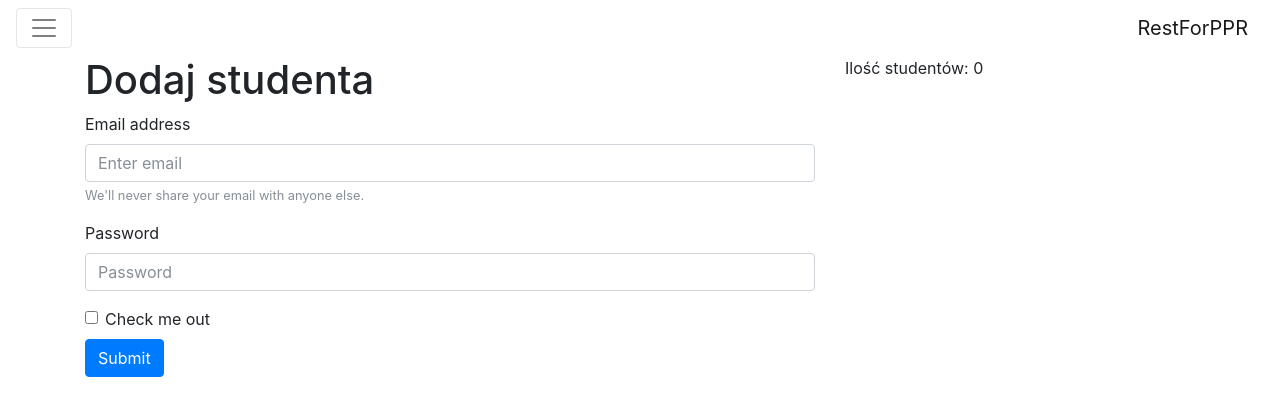
After one commit to estero123/RestForPPR, a Spring Boot app: page /dodaj-studenta in a window 1280 px wide. The commit adds this page. Shown: the top 416 px of the page. Run offline with Spring Boot 4, Linux system fonts and the light colour scheme; some libraries are stand-ins or nearby versions.

Commit message:
Added some frontend

```diff
--- a/build.gradle
+++ b/build.gradle
@@ -13,7 +13,6 @@ dependencies {
     compile group: 'org.springframework.boot', name: 'spring-boot-starter-web', version: '1.5.6.RELEASE'
     compile group: 'org.springframework.boot', name: 'spring-boot-starter-thymeleaf', version: '1.5.6.RELEASE'
     compile group: 'org.springframework.boot', name: 'spring-boot-starter-data-jpa', version: '1.5.6.RELEASE'
-//    https://mvnrepository.com/artifact/org.postgresql/postgresql
     compile group: 'org.postgresql', name: 'postgresql', version: '42.1.4'
 
 }
--- /dev/null
+++ b/src/main/java/com/tylkowski/controller/AdminController.java
@@ -0,0 +1,29 @@
+package com.tylkowski.controller;
+
+import com.tylkowski.repository.StudentRepository;
+import com.tylkowski.service.GroupService;
+import com.tylkowski.service.StudentService;
+import org.springframework.beans.factory.annotation.Autowired;
+import org.springframework.stereotype.Controller;
+import org.springframework.ui.Model;
+import org.springframework.web.bind.annotation.RequestMapping;
+
+@Controller
+public class AdminController {
+    @Autowired
+    private StudentService studentService;
+    @Autowired
+    private GroupService groupService;
+
+    @RequestMapping("/dodaj-studenta")
+    public String addStudentPage(Model model) {
+        model.addAttribute("studentsAmount", studentService.count());
+        return "addStudent";
+    }
+
+    @RequestMapping("/dodaj-grupe")
+    public String addGroupPage(Model model) {
+        model.addAttribute("groupsAmount", groupService.count());
+        return "addGroup";
+    }
+}
--- a/src/main/java/com/tylkowski/controller/ControllerRest.java
+++ b/src/main/java/com/tylkowski/controller/ControllerRest.java
@@ -5,6 +5,8 @@ import com.tylkowski.entity.Student;
 import com.tylkowski.service.GroupService;
 import com.tylkowski.service.StudentService;
 import org.springframework.beans.factory.annotation.Autowired;
+import org.springframework.data.domain.PageRequest;
+import org.springframework.data.domain.Sort;
 import org.springframework.web.bind.annotation.PathVariable;
 import org.springframework.web.bind.annotation.RequestMapping;
 import org.springframework.web.bind.annotation.RequestParam;
--- a/src/main/java/com/tylkowski/entity/Group.java
+++ b/src/main/java/com/tylkowski/entity/Group.java
@@ -11,8 +11,6 @@ public class Group {
 
     @Id
     @GeneratedValue(strategy = GenerationType.IDENTITY)
-//    @GenericGenerator(strategy = GenerationType.AUTO)
-//    @GenericGenerator(strategy = GenerationType.IDENTITY)
     private long id;
 
     @Column(name = "groupName")
--- a/src/main/java/com/tylkowski/repository/GroupRepository.java
+++ b/src/main/java/com/tylkowski/repository/GroupRepository.java
@@ -2,6 +2,7 @@ package com.tylkowski.repository;
 
 import com.tylkowski.entity.Group;
 import org.springframework.data.repository.CrudRepository;
+import org.springframework.data.repository.PagingAndSortingRepository;
 
-public interface GroupRepository extends CrudRepository<Group, Long> {
+public interface GroupRepository extends PagingAndSortingRepository<Group, Long> {
 }
--- a/src/main/java/com/tylkowski/repository/StudentRepository.java
+++ b/src/main/java/com/tylkowski/repository/StudentRepository.java
@@ -2,7 +2,8 @@ package com.tylkowski.repository;
 
 import com.tylkowski.entity.Student;
 import org.springframework.data.repository.CrudRepository;
+import org.springframework.data.repository.PagingAndSortingRepository;
 
 
-public interface StudentRepository extends CrudRepository<Student, Long> {
+public interface StudentRepository extends PagingAndSortingRepository<Student, Long> {
 }
--- a/src/main/java/com/tylkowski/service/GroupService.java
+++ b/src/main/java/com/tylkowski/service/GroupService.java
@@ -1,11 +1,15 @@
 package com.tylkowski.service;
 
 import com.tylkowski.entity.Group;
+import org.springframework.data.domain.Pageable;
+
 
 public interface GroupService {
     void save(Group group);
     void save(Iterable<Group> groupList);
     Iterable<Group> findAll();
+    Iterable<Group> findAll(Pageable pageable);
     Group findOne(Long groupId);
+    long count();
 
 }
--- a/src/main/java/com/tylkowski/service/StudentService.java
+++ b/src/main/java/com/tylkowski/service/StudentService.java
@@ -3,7 +3,10 @@ package com.tylkowski.service;
 import com.tylkowski.entity.Student;
 import com.tylkowski.repository.StudentRepository;
 import org.springframework.beans.factory.annotation.Autowired;
+import org.springframework.data.domain.Pageable;
+import org.springframework.data.domain.Sort;
 import org.springframework.stereotype.Service;
+
 
 import java.util.List;
 
@@ -12,5 +15,7 @@ public interface StudentService {
     void save(Student student);
     void save(List<Student> studentList);
     Iterable<Student> findAll();
+    Iterable<Student> findAll(Pageable pageable);
     Student findOne(long studentId);
+    long count();
 }
--- /dev/null
+++ b/src/main/resources/templates/addStudent.html
@@ -0,0 +1,41 @@
+<!DOCTYPE html>
+<html lang="en" xmlns:th="http://www.w3.org/1999/xhtml">
+<head>
+    <title>Dodaj studenta</title>
+    <meta http-equiv="Content-Type" content="text/html; charset=UTF-8" />
+    <meta name="viewport" content="width=device-width, initial-scale=1, shrink-to-fit=no"/>
+    <link rel="stylesheet" href="https://maxcdn.bootstrapcdn.com/bootstrap/4.0.0-beta.2/css/bootstrap.min.css" integrity="sha384-PsH8R72JQ3SOdhVi3uxftmaW6Vc51MKb0q5P2rRUpPvrszuE4W1povHYgTpBfshb" crossorigin="anonymous"/>
+</head>
+<body>
+<div th:replace="fragments/header :: header">...</div>
+<div class="container">
+<div class="row">
+    <div class="col-sm-8">
+        <h1>Dodaj studenta</h1>
+        <form>
+            <div class="form-group">
+                <label for="exampleInputEmail1">Email address</label>
+                <input type="email" class="form-control" id="exampleInputEmail1" aria-describedby="emailHelp" placeholder="Enter email"/>
+                <small id="emailHelp" class="form-text text-muted">We'll never share your email with anyone else.</small>
+            </div>
+            <div class="form-group">
+                <label for="exampleInputPassword1">Password</label>
+                <input type="password" class="form-control" id="exampleInputPassword1" placeholder="Password"/>
+            </div>
+            <div class="form-check">
+                <label class="form-check-label">
+                    <input type="checkbox" class="form-check-input"/>
+                    Check me out
+                </label>
+            </div>
+            <button type="submit" class="btn btn-primary">Submit</button>
+        </form>
+    </div>
+    <div class="col-sm-4"><p th:text="'Ilość studentów: ' + ${studentsAmount}"></p></div>
+</div>
+</div>
+<script src="https://code.jquery.com/jquery-3.2.1.slim.min.js" integrity="sha384-KJ3o2DKtIkvYIK3UENzmM7KCkRr/rE9/Qpg6aAZGJwFDMVNA/GpGFF93hXpG5KkN" crossorigin="anonymous"></script>
+<script src="https://cdnjs.cloudflare.com/ajax/libs/popper.js/1.12.3/umd/popper.min.js" integrity="sha384-vFJXuSJphROIrBnz7yo7oB41mKfc8JzQZiCq4NCceLEaO4IHwicKwpJf9c9IpFgh" crossorigin="anonymous"></script>
+<script src="https://maxcdn.bootstrapcdn.com/bootstrap/4.0.0-beta.2/js/bootstrap.min.js" integrity="sha384-alpBpkh1PFOepccYVYDB4do5UnbKysX5WZXm3XxPqe5iKTfUKjNkCk9SaVuEZflJ" crossorigin="anonymous"></script>
+</body>
+</html>
--- /dev/null
+++ b/src/main/resources/templates/fragments/header.html
@@ -0,0 +1,15 @@
+<div th:fragment="header" xmlns:th="http://www.w3.org/1999/xhtml">
+    <nav class="navbar navbar-toggleable-md navbar-light bg-faded">
+        <button class="navbar-toggler navbar-toggler-right" type="button" data-toggle="collapse" data-target="#navbarNavAltMarkup" aria-controls="navbarNavAltMarkup" aria-expanded="false" aria-label="Toggle navigation">
+            <span class="navbar-toggler-icon"></span>
+        </button>
+        <a class="navbar-brand" href="#">RestForPPR</a>
+        <div class="collapse navbar-collapse" id="navbarNavAltMarkup">
+            <div class="navbar-nav">
+                <a class="nav-item nav-link active" href="#">Home <span class="sr-only">(current)</span></a>
+                <a class="nav-item nav-link" href="/dodaj-studenta">Dodaj studenta</a>
+                <a class="nav-item nav-link" href="/dodaj-grupe">Dodaj grupe</a>
+            </div>
+        </div>
+    </nav>
+</div>
```
Also changed, not shown: src/main/java/com/tylkowski/RestService.java (+1 -28 lines), src/main/java/com/tylkowski/controller/HomepageController.java (+12 -2 lines), src/main/java/com/tylkowski/service/GroupServiceImpl.java (+12 -0 lines), src/main/java/com/tylkowski/service/StudentServiceImpl.java (+11 -0 lines), src/main/resources/templates/addGroup.html (added, +22 -0 lines), src/main/resources/templates/homepage.html (+14 -3 lines), 4 other files.
